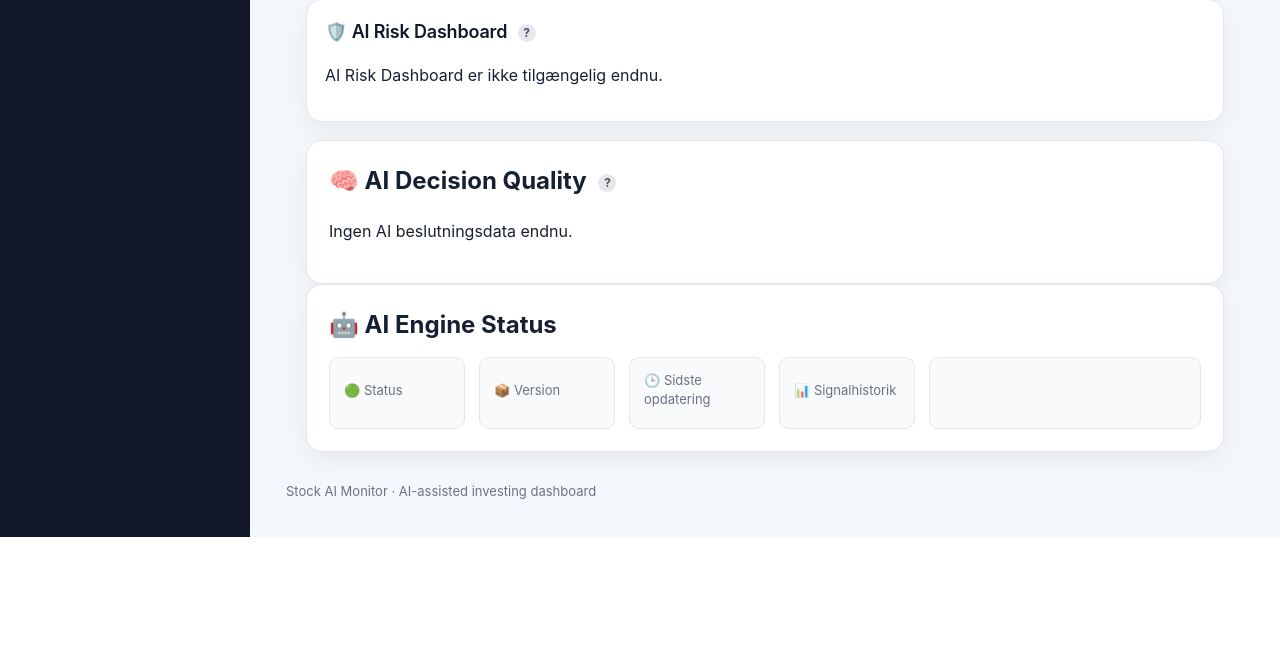
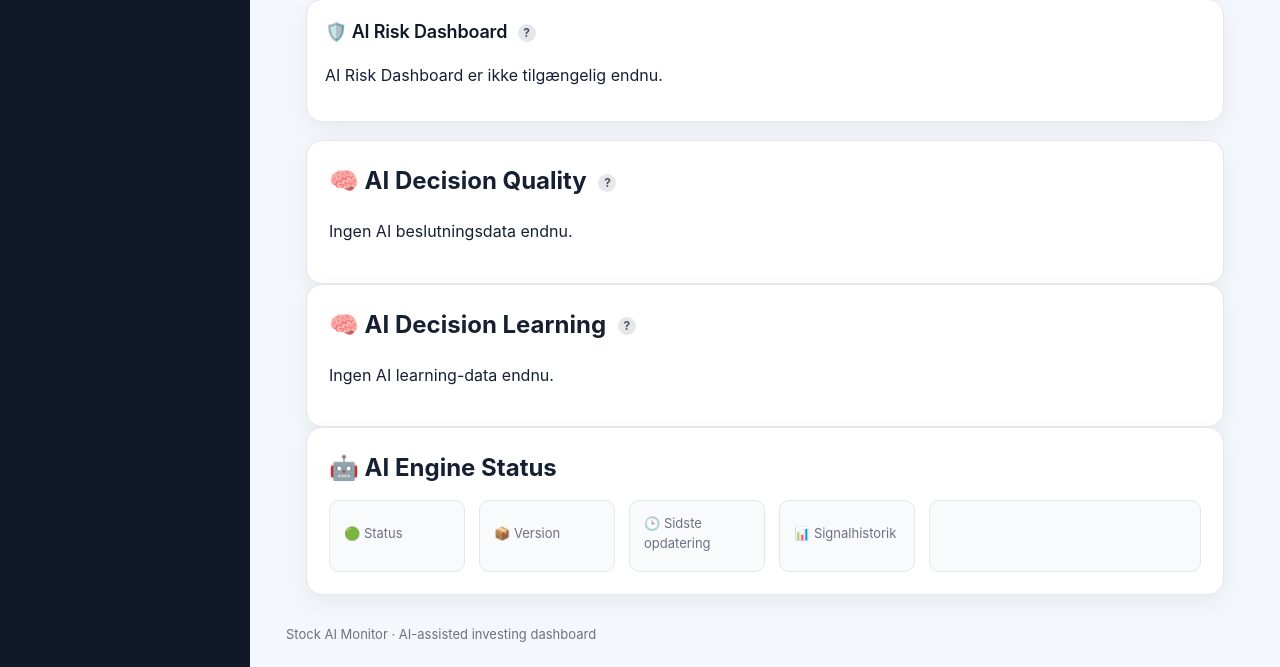
Before and after one commit to thomasthorvaldlund-ctrl/novo-ai-monitor, a Python web app: template templates/command_center_v2.html in a window 1280 px wide. Shown: the part 2074-2741 px from the top of the page. Before the commit the page ends 2611 px from the top, so only its background shows below. Run offline with Jinja, Linux system fonts and the light colour scheme; the template is opened without the code that fills it, so the values that code supplies are empty.

Commit message:
Add AI Decision Learning dashboard card

```diff
--- a/command_center_routes.py
+++ b/command_center_routes.py
@@ -78,6 +78,7 @@ def command_center_v2():
     ai_copilot_changes = cache.get("ai_copilot_changes", {})
     ai_risk_dashboard = cache.get("ai_risk_dashboard", {})
     decision_quality = cache.get("decision_quality", {})
+    decision_learning = cache.get("decision_learning", {})
 
     ai_engine_status = get_ai_engine_status()
 
@@ -110,6 +111,7 @@ def command_center_v2():
         ai_copilot_changes=ai_copilot_changes,
         ai_risk_dashboard=ai_risk_dashboard,
         decision_quality=decision_quality,
+        decision_learning=decision_learning,
         ai_engine_status=ai_engine_status,
     )
 
--- a/templates/command_center_v2.html
+++ b/templates/command_center_v2.html
@@ -70,6 +70,8 @@
 {% include "partials/_ai_risk_dashboard.html" %}
 
 {% include "partials/_ai_decision_quality.html" %}
+
+{% include "partials/_ai_decision_learning.html" %}
 
 
 <!-- AI Engine Status START -->
--- /dev/null
+++ b/templates/partials/_ai_decision_learning.html
@@ -0,0 +1,99 @@
+<section class="card">
+
+    <h2>
+        🧠 AI Decision Learning
+        <span
+            class="info-icon"
+            data-tooltip="Viser hvad AI har lært fra tidligere beslutninger, kvaliteten af historikken og begrænsninger i datagrundlaget.">
+            ?
+        </span>
+    </h2>
+
+
+    {% if decision_learning %}
+
+    <div style="
+        display:grid;
+        grid-template-columns:repeat(6, 1fr);
+        gap:15px;
+        margin-top:15px;
+    ">
+
+        <div>
+            <b>Beslutninger</b><br>
+            {{ decision_learning.total_decisions }}
+        </div>
+
+        <div>
+            <b>Validerede</b><br>
+            {{ decision_learning.validated_decisions }}
+        </div>
+
+        <div>
+            <b>Kvalitet</b><br>
+            {{ decision_learning.accuracy }}%
+        </div>
+
+        <div>
+            <b>Gode</b><br>
+            {{ decision_learning.good_decisions }}
+        </div>
+
+        <div>
+            <b>Dårlige</b><br>
+            {{ decision_learning.bad_decisions }}
+        </div>
+
+        <div>
+            <b>Status</b><br>
+            {{ decision_learning.status }}
+        </div>
+
+    </div>
+
+
+    <div style="
+        margin-top:15px;
+        padding:12px;
+        background:#f8fafc;
+        border-left:4px solid #2563eb;
+        border-radius:6px;
+    ">
+
+        <b>Signalfordeling:</b><br>
+
+        BUY:
+        {{ decision_learning.signal_distribution.BUY }}
+
+        |
+        HOLD:
+        {{ decision_learning.signal_distribution.HOLD }}
+
+        |
+        REDUCE:
+        {{ decision_learning.signal_distribution.REDUCE }}
+
+    </div>
+
+
+    {% for insight in decision_learning.insights %}
+
+    <p style="
+        margin-top:10px;
+        color:#374151;
+    ">
+        • {{ insight }}
+    </p>
+
+    {% endfor %}
+
+
+    {% else %}
+
+    <p>
+        Ingen AI learning-data endnu.
+    </p>
+
+    {% endif %}
+
+</section>
```
